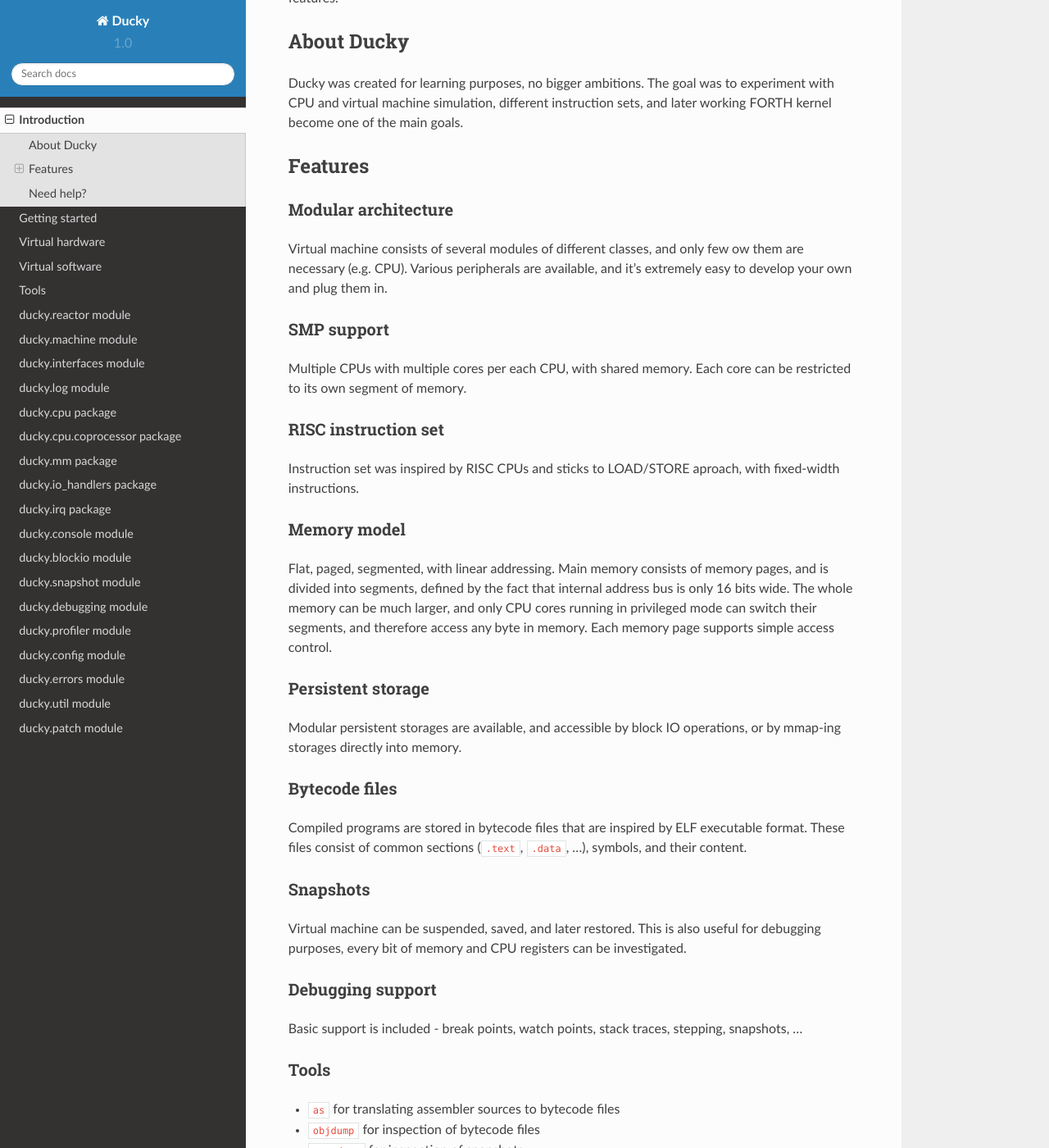
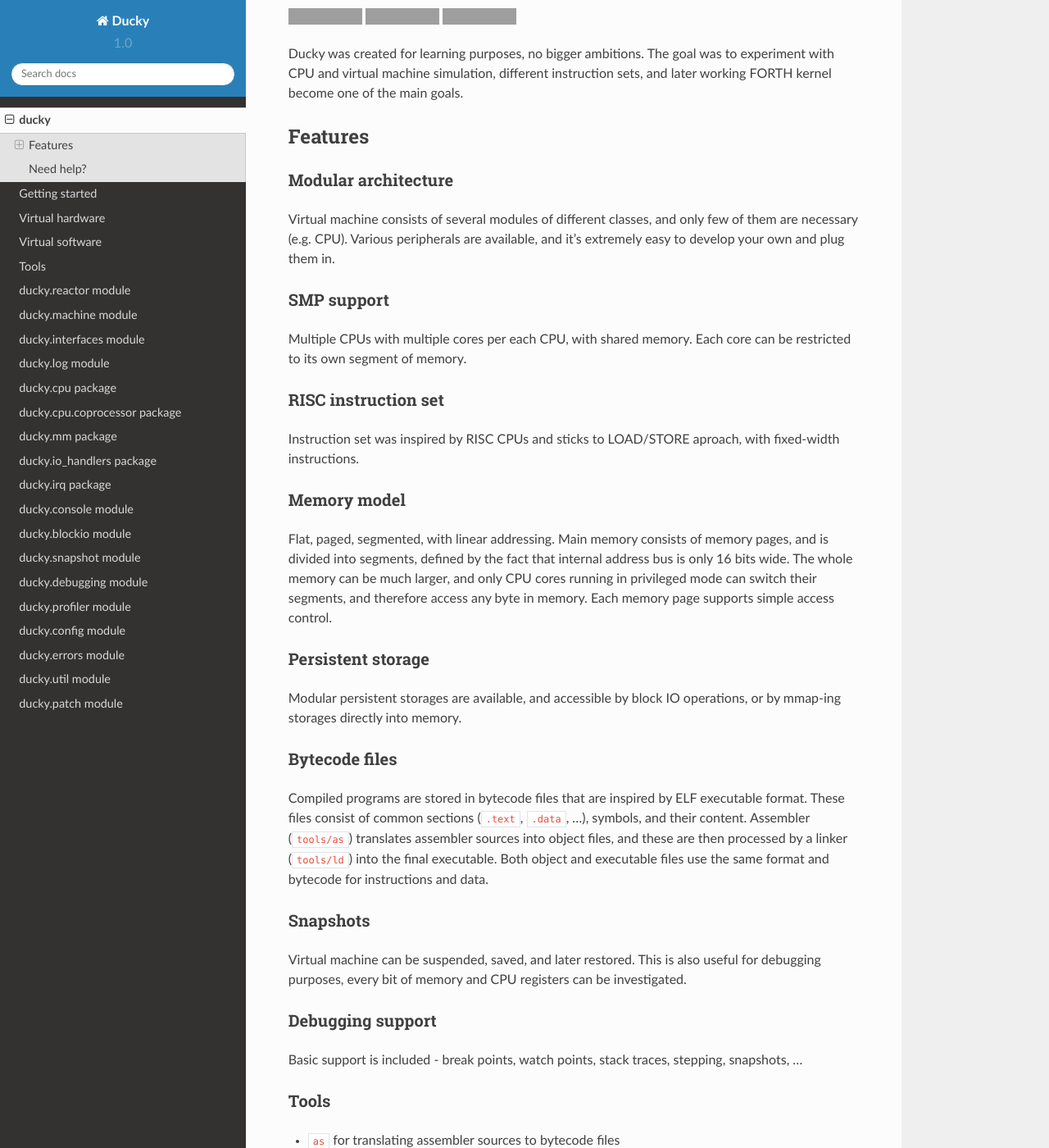
Before and after one commit to happz/ducky-legacy, a Sphinx documentation site: the page built from docs/introduction.rst, in a window 1280 px wide and 1400 px high, scrolled down 198 px. Shown: the whole window at 82% size. Built offline with Sphinx 7.4.7 and the Read the Docs theme 2.0.0, drawn with Linux system fonts in a browser that asks for light colours; some of the changed text lies outside the part shown; grey boxes are pictures that could not be loaded.

Commit message:
Introduction docs page updated, and linked with github README

```diff
--- a/docs/introduction.rst
+++ b/docs/introduction.rst
@@ -1,11 +1,16 @@
-Introduction
-============
+ducky
+=====
 
-Ducky is a simple virtual 16bit CPU/machine simulator, with modular design and many interesting features.
+Ducky is a simple virtual CPU/machine simulator, with modular design and interesting features.
 
+.. image:: https://circleci.com/gh/happz/ducky.svg?style=svg
+  :target: https://circleci.com/gh/happz/ducky
 
-About Ducky
------------
+.. image:: https://readthedocs.org/projects/ducky/badge/?version=latest
+  :target: http://ducky.readthedocs.org/en/latest/
+
+.. image:: http://www.quantifiedcode.com/api/v1/project/e7859c764ad2426fae178204016ba5b4/badge.svg
+  :target: http://www.quantifiedcode.com/app/project/e7859c764ad2426fae178204016ba5b4
 
 Ducky was created for learning purposes, no bigger ambitions. The goal was to experiment with
 CPU and virtual machine simulation, different instruction sets, and later working FORTH kernel
@@ -18,7 +23,7 @@
 Modular architecture
 ^^^^^^^^^^^^^^^^^^^^
 
-Virtual machine consists of several modules of different classes, and only few ow them are necessary (e.g. CPU). Various peripherals are available, and it's extremely easy to develop your own and plug them in.
+Virtual machine consists of several modules of different classes, and only few of them are necessary (e.g. CPU). Various peripherals are available, and it's extremely easy to develop your own and plug them in.
 
 
 SMP support
@@ -48,7 +53,7 @@
 Bytecode files
 ^^^^^^^^^^^^^^
 
-Compiled programs are stored in bytecode files that are inspired by ELF executable format. These files consist of common sections (``.text``, ``.data``, ...), symbols, and their content.
+Compiled programs are stored in bytecode files that are inspired by ELF executable format. These files consist of common sections (``.text``, ``.data``, ...), symbols, and their content. Assembler (``tools/as``) translates assembler sources into object files, and these are then processed by a linker (``tools/ld``) into the final executable. Both object and executable files use the same format and bytecode for instructions and data.
 
 
 Snapshots
@@ -67,6 +72,7 @@
 ^^^^^
 
 - ``as`` for translating assembler sources to bytecode files
+- ``ld`` for linking bytecode files into the final executable
 - ``objdump`` for inspection of bytecode files
 - ``coredump`` for inspection of snapshots
 - ``vm`` for running virtual machine itself
```
Also changed, not shown: other parts of docs/introduction.rst (+2 -2 lines), README.rst (+5 -5 lines), 1 other file.
